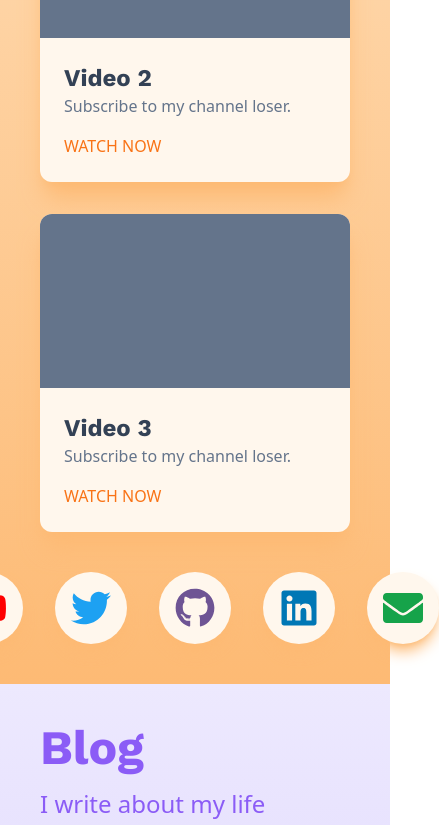
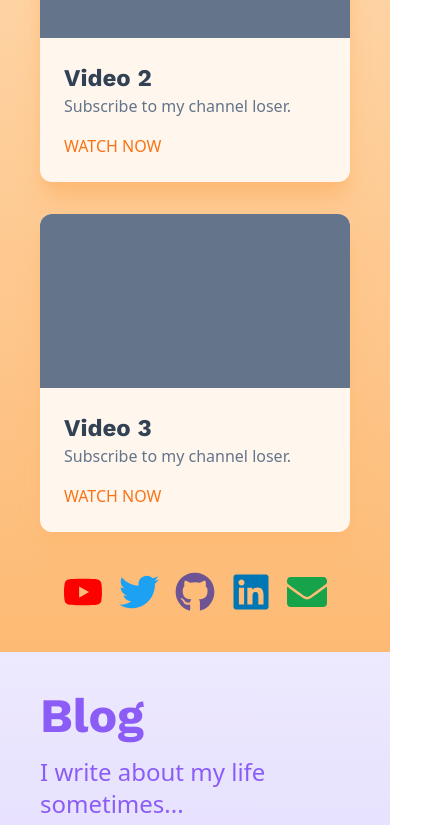
Before and after one commit to imaadzaffar/portfolio, a Next.js app in the folder frontend/: page / in a window 390 px wide. Shown: the part 3767-4592 px from the top of the page, 439 px wide, since content can reach past the window. Built offline with nearby package versions, Linux system fonts and the light colour scheme.

Commit message:
More mobile responsive

```diff
--- a/frontend/components/socials.js
+++ b/frontend/components/socials.js
@@ -60,7 +60,7 @@ export default function Socials() {
       className="bg-gradient-to-b from-orange-100 to-orange-300 dark:from-slate-800 dark:to-slate-900 min-h-screen"
     >
       <div className="container mx-auto p-10">
-        <div className="flex items-center gap-4 text-orange-500">
+        <div className="flex flex-col md:flex-row items-center gap-4 text-orange-500">
           <a
             href="#"
             className="hidden md:block hover:text-orange-700 dark:hover:text-orange-300 transition"
@@ -77,12 +77,12 @@ export default function Socials() {
             <VideoCard video={video} key={video} />
           ))}
         </div>
-        <div className="flex justify-center gap-8 mt-10">
+        <div className="flex justify-center gap-4 md:gap-8 mt-10">
           <a
             href="https://www.youtube.com/channel/UCRGp4IcgPuOIJ9aIYCh2VAA"
             target="_blank"
             rel="noreferrer"
-            className="social-icon dark:bg-slate-700 dark:shadow-none text-[#ff0000] hover:text-[#a80000] dark:hover:text-[#ff7474]"
+            className="md:social-icon dark:md:bg-slate-700 dark:md:shadow-none text-[#ff0000] hover:text-[#a80000] dark:md:hover:text-[#ff7474]"
           >
             <FaYoutube size={40} />
           </a>
@@ -90,7 +90,7 @@ export default function Socials() {
             href="https://twitter.com/imaadzaffar"
             target="_blank"
             rel="noreferrer"
-            className="social-icon dark:bg-slate-700 dark:shadow-none text-[#1da1f2] hover:text-[#13699e] dark:hover:text-[#5cb4eb]"
+            className="md:social-icon dark:md:bg-slate-700 dark:md:shadow-none text-[#1da1f2] hover:text-[#13699e] dark:md:hover:text-[#5cb4eb]"
           >
             <FaTwitter size={40} />
           </a>
@@ -98,7 +98,7 @@ export default function Socials() {
             href="https://github.com/imaadzaffar"
             target="_blank"
             rel="noreferrer"
-            className="social-icon dark:bg-slate-700 dark:shadow-none text-[#6e5494] hover:text-[#532c8f] dark:hover:text-[#9371c7]"
+            className="md:social-icon dark:md:bg-slate-700 dark:md:shadow-none text-[#6e5494] hover:text-[#532c8f] dark:md:hover:text-[#9371c7]"
           >
             <FaGithub size={40} />
           </a>
@@ -106,7 +106,7 @@ export default function Socials() {
             href="https://linkedin.com/in/imaad-zaffar"
             target="_blank"
             rel="noreferrer"
-            className="social-icon dark:bg-slate-700 dark:shadow-none text-[#0077b5] hover:text-[#00466b] dark:hover:text-[#3c89b3]"
+            className="md:social-icon dark:md:bg-slate-700 dark:md:shadow-none text-[#0077b5] hover:text-[#00466b] dark:md:hover:text-[#3c89b3]"
           >
             <FaLinkedin size={40} />
           </a>
@@ -114,7 +114,7 @@ export default function Socials() {
             href="mailto:iszaffar@gmail.com"
             target="_blank"
             rel="noreferrer"
-            className="social-icon dark:bg-slate-700 dark:shadow-none text-green-600 hover:text-green-800 dark:hover:text-green-400"
+            className="md:social-icon dark:md:bg-slate-700 dark:md:shadow-none text-green-600 hover:text-green-800 dark:md:hover:text-green-400"
           >
             <FaEnvelope size={40} />
           </a>
--- a/frontend/pages/index.js
+++ b/frontend/pages/index.js
@@ -12,6 +12,7 @@ export default function Index() {
     <>
       <Head>
         <title>Imaad Zaffar</title>
+        <meta name="viewport" content="initial-scale=1.0, width=device-width" />
         <link rel="icon" href="/favicon.ico" />
         <link rel="preconnect" href="https://fonts.gstatic.com" />
       </Head>
```
